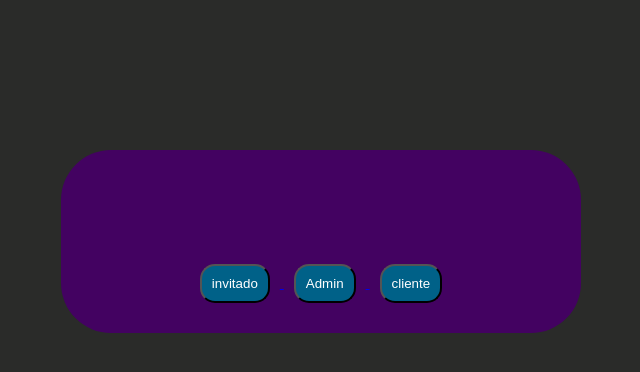
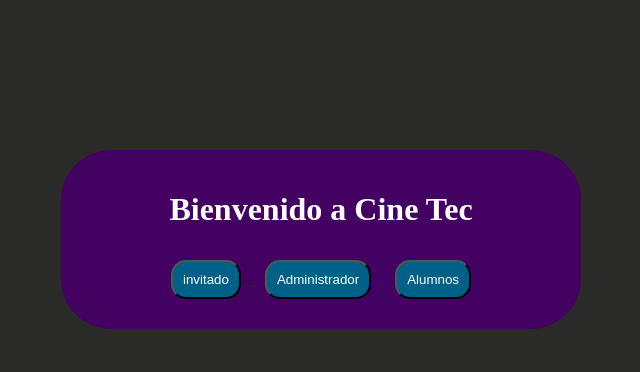
Before and after one commit to alejandro-RA/Peliculas, a PHP site: page / in a window 1280 px wide. Shown: the top 372 px of the page, without its empty margins (319-959 px from the left). Run offline with PHP 8.4, Linux system fonts and the light colour scheme.

Commit message:
Add files via upload

```diff
--- a/index.php
+++ b/index.php
@@ -2,7 +2,7 @@
 <html lang="en">
     <head>
 
-        <title>3 Venidas</title>
+        <title>inicio</title>
         <link rel="stylesheet"  href="./estilos.css">
 
     </head>
@@ -11,18 +11,18 @@
 
         <div class="inicio">
                 <form  method="POST" >
-                <marquee><h1> bienvenidos por putas</h1></marquee>
+                <h1> Bienvenido a Cine Tec</h1>
                       <tr>
                         <td><a href="invitado.html">
                           <input type="button" name="btn_invitado" value="invitado" ></td>
                         </a>
 
                         <td><a href="logadm.html">
-                                <input type="button" name="btn_enviar" value="Admin">
+                                 <input type="button" name="btn_enviar" value="Administrador">
                               </a></td>
 
                         <td><a href="logclient.html">
-                          <input type="button" name="btn_cliente" value="cliente" />
+                          <input type="button" name="btn_cliente" value="Alumnos" />
                         </a></td>
                       </tr>
                     </table>
```
